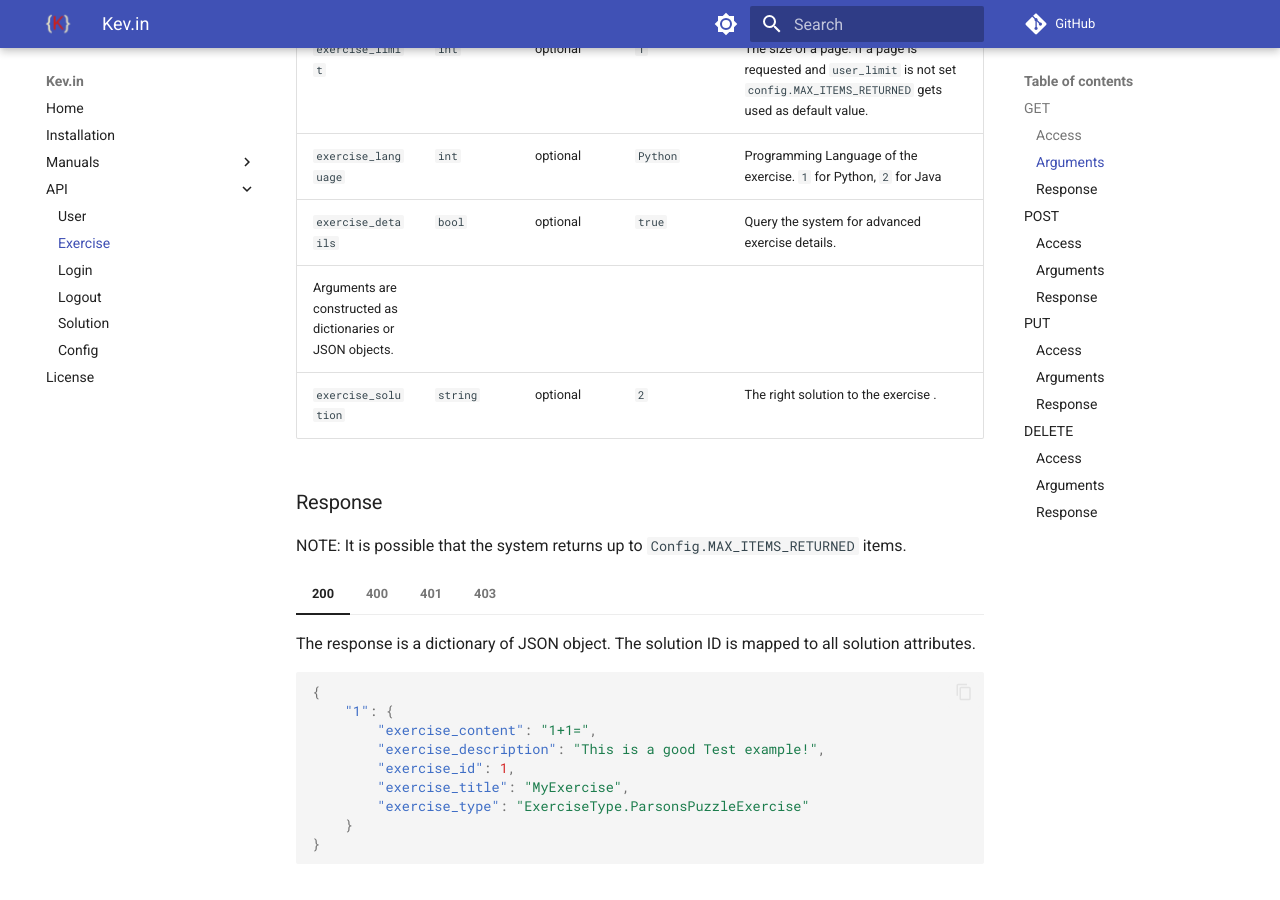
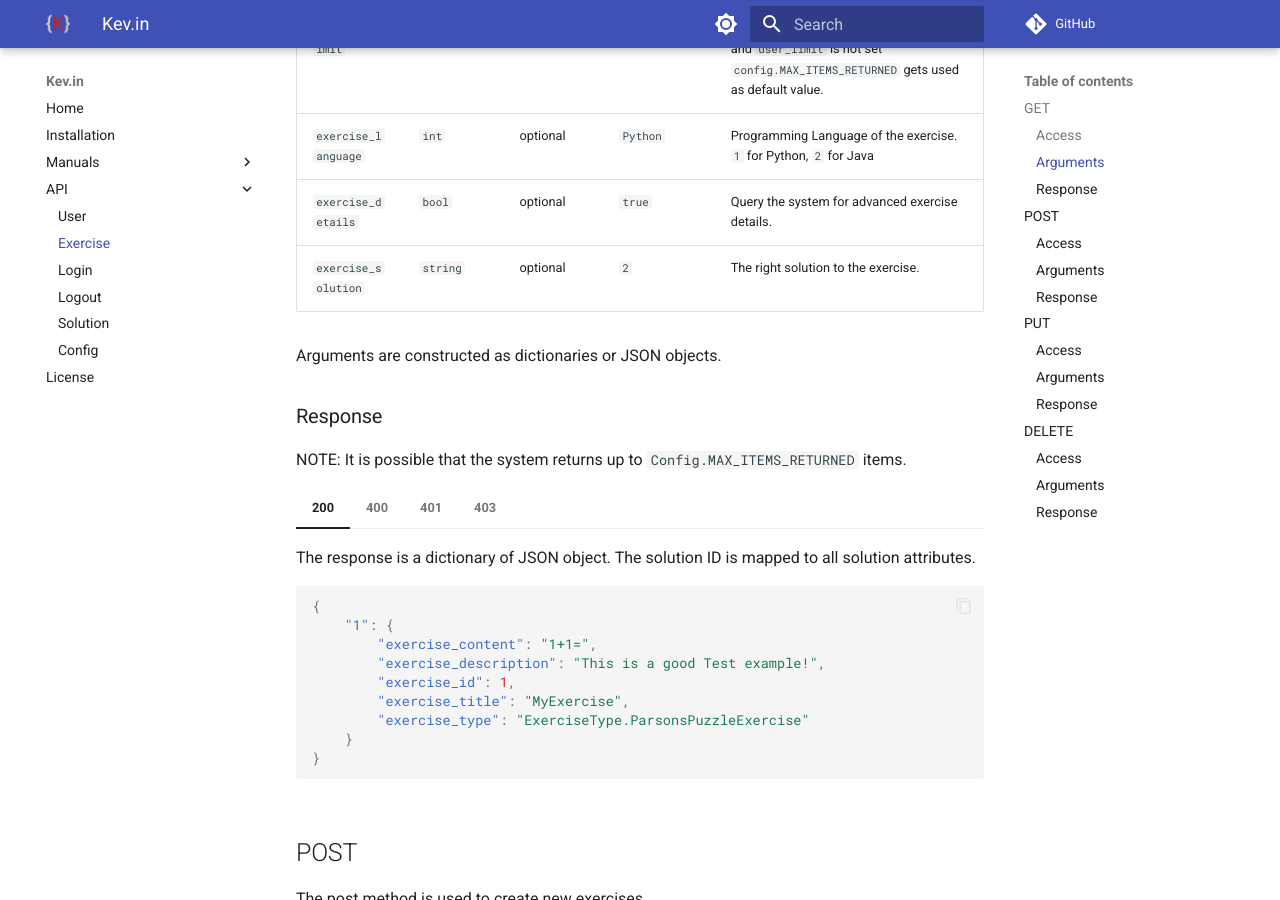
Before and after one commit to mlinke-ai/kev_in, an MkDocs documentation site: the page built from docs/api/exercise.md, in a window 1280 px wide and 900 px high, scrolled down 1719 px. Built offline with MkDocs 1.6.1 and Material for MkDocs 9.7.7, drawn with Linux system fonts in a browser that asks for light colours; comment, search, counter and statistics services are not loaded.

Commit message:
fixed GET argument table issue

```diff
--- a/docs/api/exercise.md
+++ b/docs/api/exercise.md
@@ -55,8 +55,9 @@ Replace `<URLarguments>` with key value pairs in the form `key=value`(key is the
 | `exercise_limit` | `int` | optional | `1` | The size of a page. If a page is requested and `user_limit` is not set `config.MAX_ITEMS_RETURNED` gets used as default value. |
 | `exercise_language` | `int` | optional | `Python` | Programming Language of the exercise. `1` for Python, `2` for Java |
 | `exercise_details` | `bool` | optional | `true` | Query the system for advanced exercise details. |
+| `exercise_solution` | `string` | optional | `2` | The right solution to the exercise. |
+
 Arguments are constructed as dictionaries or JSON objects.
-| `exercise_solution` | `string` | optional | `2` | The right solution to the exercise . |
 
 ### Response
 
```
